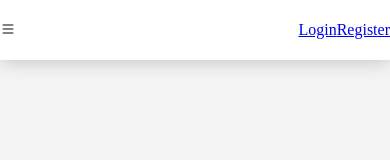
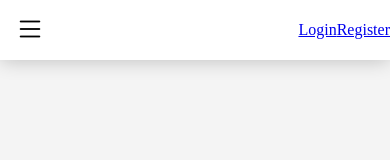
Before and after one commit to mohamedelleuch777/fzs-bank-fe, a React (Create React App) app: page /login in a window 390 px wide. Shown: the top 160 px of the page. Built offline with nearby package versions, Linux system fonts and the light colour scheme.

Commit message:
responsive button changes

```diff
--- a/src/Components/Navbar.js
+++ b/src/Components/Navbar.js
@@ -41,7 +41,9 @@
 
     return <header className={classState}>
         <div onClick={toggleLeftMenu}>
-            <Icon icon="list" />
+            <Icon style={{fontSize: 30,
+    padding: "5px 10px",
+    margin: "auto 5px"}} icon="list" />
         </div>
         <div>
             { user && (
```
